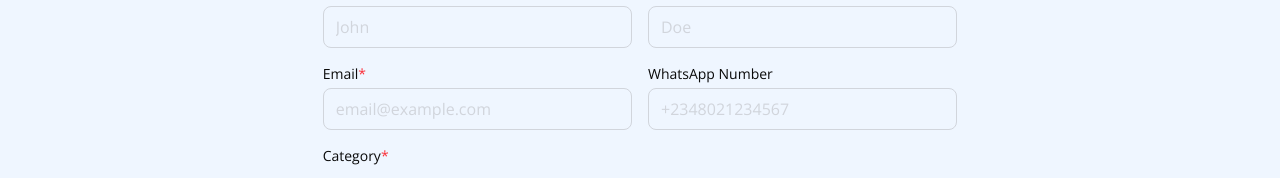
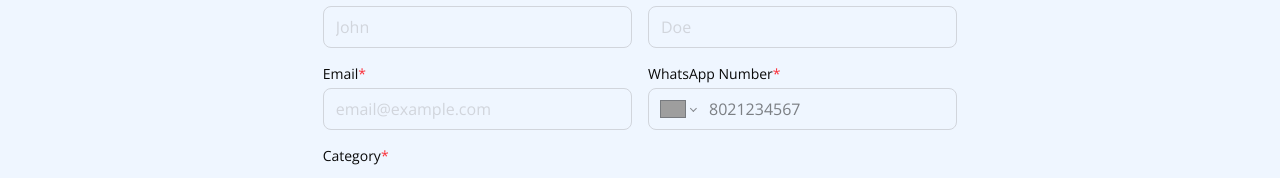
Before and after one commit to ayopedro/ritna, a Next.js app: page / in a window 1280 px wide. Shown: the part 4254-4432 px from the top of the page. Built offline with nearby package versions, Linux system fonts and the light colour scheme; grey boxes are pictures that could not be loaded; what drizzle-zod would draw is missing.

Commit message:
fix: whatsapp number update and layout fix

```diff
--- a/app/components/waitlist-form.tsx
+++ b/app/components/waitlist-form.tsx
@@ -2,8 +2,10 @@
 
 import { waitlistSchema } from "@/lib/validators";
 import { zodResolver } from "@hookform/resolvers/zod";
-import { SubmitHandler, useForm } from "react-hook-form";
+import { SubmitHandler, useForm, Controller } from "react-hook-form";
 import { Button } from "./button";
+import PhoneInput from "react-phone-number-input";
+import "react-phone-number-input/style.css";
 import { useJoinWaitlistMutation } from "../services/mutations/wishlist";
 import toast from "react-hot-toast";
 
@@ -26,6 +28,7 @@ const WaitlistForm = () => {
   const {
     register,
     handleSubmit,
+    control,
     formState: { errors, isValid },
     reset,
   } = useForm<JoinWaitlistFormData>({
@@ -35,7 +38,7 @@ const WaitlistForm = () => {
 
   const { mutate, isPending } = useJoinWaitlistMutation();
 
-  const submitForm: SubmitHandler<JoinWaitlistFormData> = async (formData) => {
+  const submitForm = async (formData: JoinWaitlistFormData) => {
     mutate(formData, {
       onSuccess() {
         toast.success("Successfully added to the waitlist");
@@ -81,7 +84,7 @@ const WaitlistForm = () => {
           )}
         </div>
       </div>
-      <div className="flex justify-between gap-4">
+      <div className="flex flex-col md:flex-row justify-between gap-4">
         <div className="form-group">
           <label htmlFor="email">
             Email<span className="text-red-500">*</span>
@@ -95,15 +98,30 @@ const WaitlistForm = () => {
           />
           {errors.email && <p className="form-error">{errors.email.message}</p>}
         </div>
-        {/* TODO: Phone input to be added */}
+        {/* Phone input */}
         <div className="form-group">
-          <label htmlFor="phone">WhatsApp Number</label>
-          <input
-            type="tel"
-            {...register("phone")}
-            placeholder="+2348021234567"
-            className="form-input"
+          <label htmlFor="phone">
+            WhatsApp Number<span className="text-red-500">*</span>
+          </label>
+          <Controller
+            name="phone"
+            control={control}
+            render={({ field: { onChange, value } }) => (
+              <PhoneInput
+                id="phone"
+                placeholder="8021234567"
+                value={value as any}
+                onChange={onChange}
+                defaultCountry="NG"
+                className="form-input focus-within:ring-2 focus-within:ring-blue-500 focus-within:border-blue-500"
+                numberInputProps={{
+                  className:
+                    "focus:outline-none border-none bg-transparent w-full ml-2",
+                }}
+              />
+            )}
           />
+          {errors.phone && <p className="form-error">{errors.phone.message}</p>}
         </div>
       </div>
       <div className="form-group">
--- a/app/lib/validators/index.ts
+++ b/app/lib/validators/index.ts
@@ -17,9 +17,6 @@ export const CustomerInsertSchema = createInsertSchema(schema.customers, {
   }),
   phone: z
     .string()
-    .regex(/^(?:\+?[1-9]\d{0,2}[-.\s]?)?(?:\(?\d{3}\)?[-.\s]?){1,2}\d{4}$/, {
-      error: 'Invalid phone number format',
-    })
     .optional(),
 });
 export const CustomerUpdateSchema = createUpdateSchema(schema.customers);
@@ -43,6 +40,10 @@ export const waitlistSchema = z.object({
     error: (iss) =>
       !iss.input ? 'Email is required' : 'Invalid email address',
   }),
+  phone: z.string({
+    required_error: 'Phone number is required',
+    invalid_type_error: 'Phone number is required',
+  }).min(1, 'Phone number is required'),
   category: z.enum(['civilian', 'military'], {
     error: 'Category is required',
   }),
--- a/package.json
+++ b/package.json
@@ -28,6 +28,7 @@
     "react-dom": "19.2.5",
     "react-hook-form": "^7.75.0",
     "react-hot-toast": "^2.6.0",
+    "react-phone-number-input": "^3.4.16",
     "sonner": "^2.0.7",
     "tailwind-merge": "^3.5.0",
     "zod": "^4.4.2"
```
Also changed, not shown: 1 other file (tests, documents, lock files or other folders).
